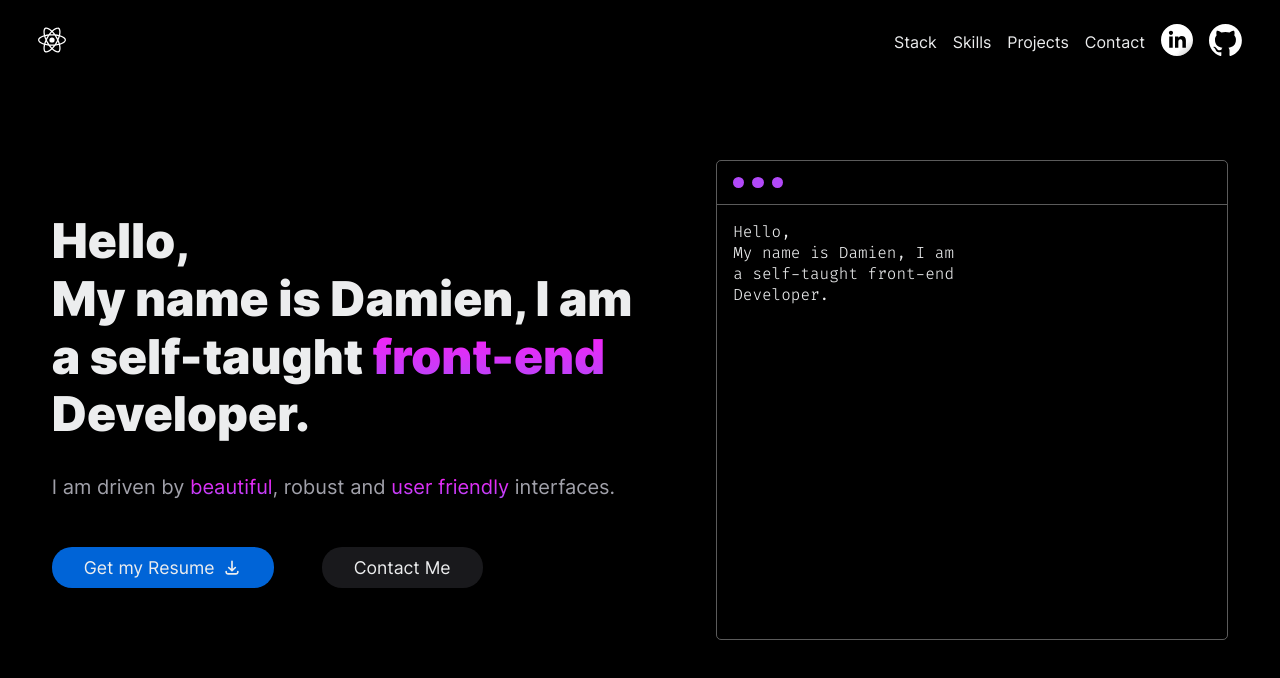
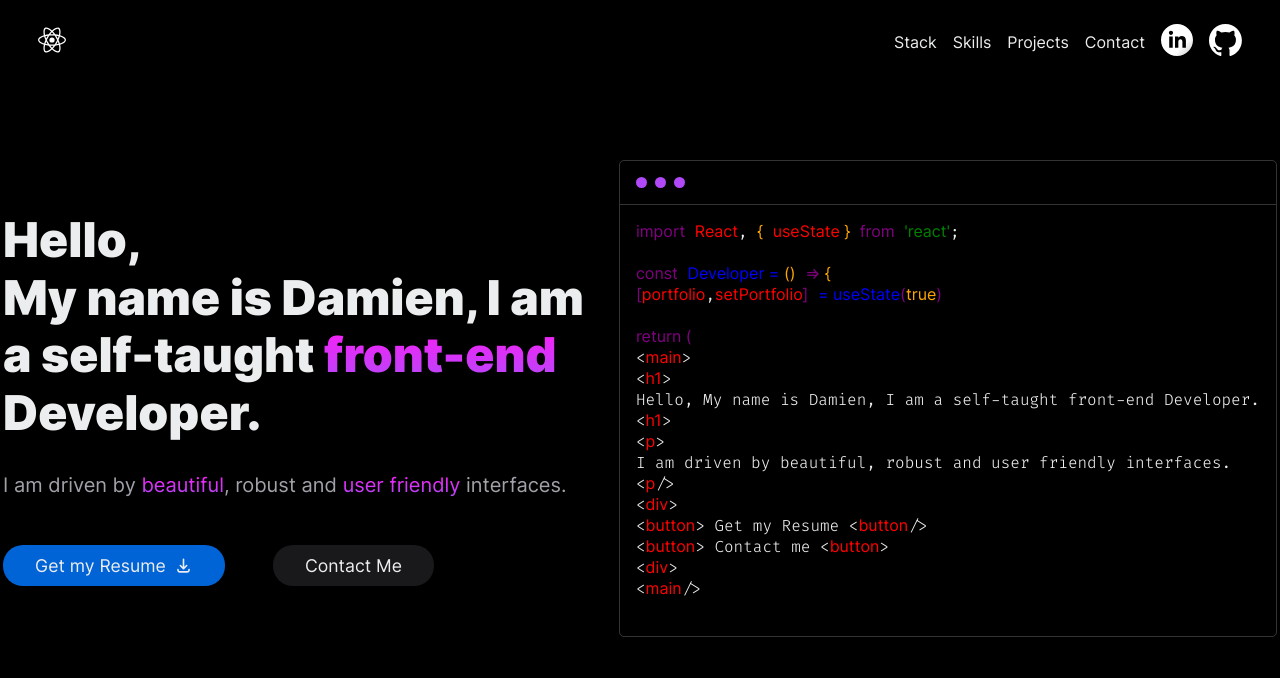
Before and after one commit to fromagetriste/portfolio, a React (Vite) app: page / in a window 1280 px wide. Shown: the top 678 px of the page. Built offline with nearby package versions, Linux system fonts and the light colour scheme.

Commit message:
added colors to terminal

```diff
--- a/src/components/HeroSection.jsx
+++ b/src/components/HeroSection.jsx
@@ -1,3 +1,5 @@
+import React, { useState } from "react";
+
 const HeroSection = () => {
   return (
     <main className="hero__container">
@@ -27,6 +29,7 @@ const HeroSection = () => {
       </div>
 
       {/* Right-container (terminal) starts here */}
+
       <div className="terminal__container">
         <div className="upper-part__container">
           <img
@@ -46,10 +49,74 @@ const HeroSection = () => {
           ></img>
         </div>
         <div className="code-text__container">
+          {/* to have a text being not interpreted by JSX, set this around : {"your text"} */}
           <p>
-            Hello, <br />
-            My name is Damien, I am <br />a self-taught front-end <br />
-            Developer.
+            <span className="my-purple">import</span>{" "}
+            <span className="my-red">React</span>,{" "}
+            <span className="my-orange">{"{"}</span>{" "}
+            <span className="my-red">{" useState "}</span>{" "}
+            <span className="my-orange">{"}"}</span>{" "}
+            <span className="my-purple">from</span>{" "}
+            <span className="my-green">
+              {"'"}react{"'"}
+            </span>
+            ; <br />
+            <br />
+            <span className="my-purple">const</span>{" "}
+            <span className="my-blue">Developer = </span>
+            <span className="my-orange">()</span>{" "}
+            <span className="my-purple">={"> "}</span>
+            <span className="my-orange">{"{"}</span>
+            <br />
+            <span className="my-purple">[</span>
+            <span className="my-red">portfolio</span>,
+            <span className="my-red">setPortfolio</span>
+            <span className="my-purple">]</span>{" "}
+            <span className="my-blue">= useState</span>
+            <span className="my-purple">(</span>
+            <span className="my-orange">true</span>
+            <span className="my-purple">)</span>
+            <br />
+            <br />
+            <span className="my-purple">return {"("}</span>
+            <br />
+            {"<"}
+            <span className="my-red">main</span>
+            {">"} <br />
+            {"<"}
+            <span className="my-red">h1</span>
+            {">"} <br />
+            Hello, My name is Damien, I am a self-taught front-end Developer.{" "}
+            <br />
+            {"<"}
+            <span className="my-red">h1</span>
+            {">"} <br />
+            {"<"}
+            <span className="my-red">p</span>
+            {">"} <br />I am driven by beautiful, robust and user friendly
+            interfaces. <br />
+            {"<"}
+            <span className="my-red">p</span>
+            {"/>"} <br />
+            {"<"}
+            <span className="my-red">div</span>
+            {">"} <br />
+            {"<"}
+            <span className="my-red">button</span>
+            {">"} Get my Resume {"<"}
+            <span className="my-red">button</span>
+            {"/>"} <br />
+            {"<"}
+            <span className="my-red">button</span>
+            {">"} Contact me {"<"}
+            <span className="my-red">button</span>
+            {">"} <br />
+            {"<"}
+            <span className="my-red">div</span>
+            {">"} <br />
+            {"<"}
+            <span className="my-red">main</span>
+            {"/>"} <br /> <br />
           </p>
         </div>
       </div>
--- a/src/styles/components/_herosection.scss
+++ b/src/styles/components/_herosection.scss
@@ -59,15 +59,14 @@
     }
   }
   // the terminal container starts here
+
   & .terminal__container {
-    border: 1px rgba(128, 128, 128, 0.708) solid;
+    border: 1px rgba(128, 128, 128, 0.4) solid;
     border-radius: 5px;
-    height: auto;
     min-width: 40vw;
-    min-height: 60vh;
     & .upper-part__container {
       display: flex;
-      border-bottom: 1px rgba(128, 128, 128, 0.708) solid;
+      border-bottom: 1px rgba(128, 128, 128, 0.4) solid;
       padding: 1rem;
       & #bullet-point {
         max-height: 0.7rem;
@@ -78,7 +77,28 @@
       padding: 1rem;
       & p {
         font-family: $font-3;
+        overflow: auto;
+        white-space: nowrap;
       }
     }
   }
 }
+
+.my-purple {
+  color: purple;
+}
+.my-red {
+  color: red;
+}
+.my-blue {
+  color: blue;
+}
+.my-green {
+  color: green;
+}
+.my-orange {
+  color: orange;
+}
+.my-grey {
+  color: grey;
+}
```
